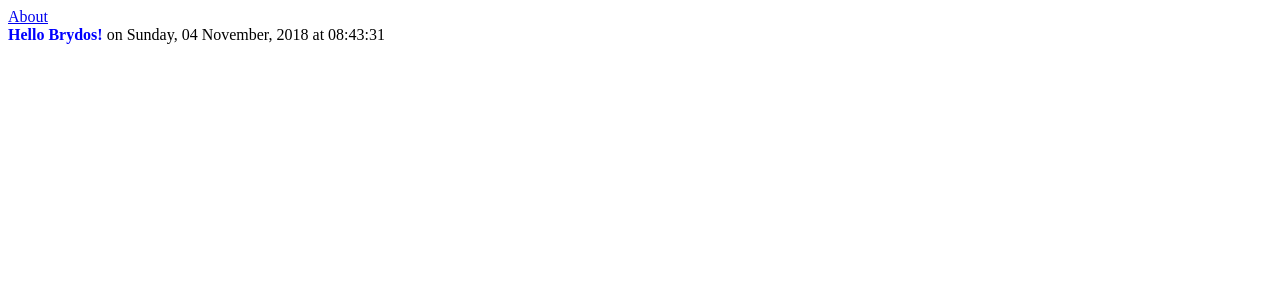
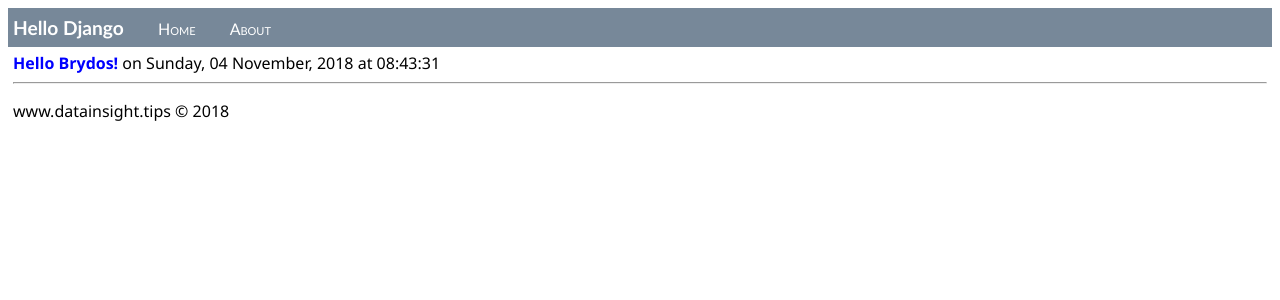
Before and after one commit to timbryden/LearningDjango, a Django app: page / in a window 1280 px wide. Shown: the top 300 px of the page. Run offline with Django 3.2, Linux system fonts and the light colour scheme.

Commit message:
Add layout.html

```diff
--- a/BasicProject/HelloDjangoApp/static/site.css
+++ b/BasicProject/HelloDjangoApp/static/site.css
@@ -1,3 +1,31 @@
+.navbar {
+    background-color: lightslategray;
+    font-size: 1em;
+    font-family: 'Trebuchet MS', 'Lucida Sans Unicode', 'Lucida Grande', 'Lucida Sans', Arial, sans-serif;
+    color: white;
+    padding: 8px 5px 8px 5px;
+}
+
+    .navbar a {
+        text-decoration: none;
+        color: inherit;
+    }
+
+.navbar-brand {
+    font-size: 1.2em;
+    font-weight: 600;
+}
+
+.navbar-item {
+    font-variant: small-caps;
+    margin-left: 30px;
+}
+
+.body-content {
+    padding: 5px;
+    font-family: 'Segoe UI', Tahoma, Geneva, Verdana, sans-serif;
+}
+
 .message {
     font-weight: 600;
     color: blue;
--- a/BasicProject/HelloDjangoApp/templates/HelloDjangoApp/index.html
+++ b/BasicProject/HelloDjangoApp/templates/HelloDjangoApp/index.html
@@ -1,11 +1,4 @@
-<html>
-    <head>
-        <title>{{ title }}</title>
-        {% load staticfiles %} <!-- Instruct Django to load static files -->
-        <link rel="stylesheet" type="text/css" href="{% static 'site.css' %}" />
-    </head>
-    <body>
-        <div><a href="about">About</a></div>
-        <span class="message">{{ message }}</span>{{ content }}
-    </body>
-</html>
+{% extends "HelloDjangoApp/layout.html" %}
+{% block content %}
+<span class="message">{{ message }}</span>{{ content }}
+{% endblock %}
--- /dev/null
+++ b/BasicProject/HelloDjangoApp/templates/HelloDjangoApp/layout.html
@@ -0,0 +1,25 @@
+<!DOCTYPE html>
+<html>
+<head>
+    <meta charset="utf-8" />
+    <title>{{ title }}</title>
+    {% load staticfiles %}
+    <link rel="stylesheet" type="text/css" href="{% static 'site.css' %}" />
+</head>
+
+<body>
+    <div class="navbar">
+       <a href="/" class="navbar-brand">Hello Django</a>
+       <a href="{% url 'home' %}" class="navbar-item">Home</a>
+       <a href="{% url 'about' %}" class="navbar-item">About</a>
+    </div>
+
+    <div class="body-content">
+{% block content %}{% endblock %}
+        <hr/>
+        <footer>
+            <p>www.datainsight.tips &copy; 2018</p>
+        </footer>
+    </div>
+</body>
+</html>
```
Also changed, not shown: BasicProject/HelloDjangoApp/templates/HelloDjangoApp/about.html (+4 -11 lines), 1 other file.
